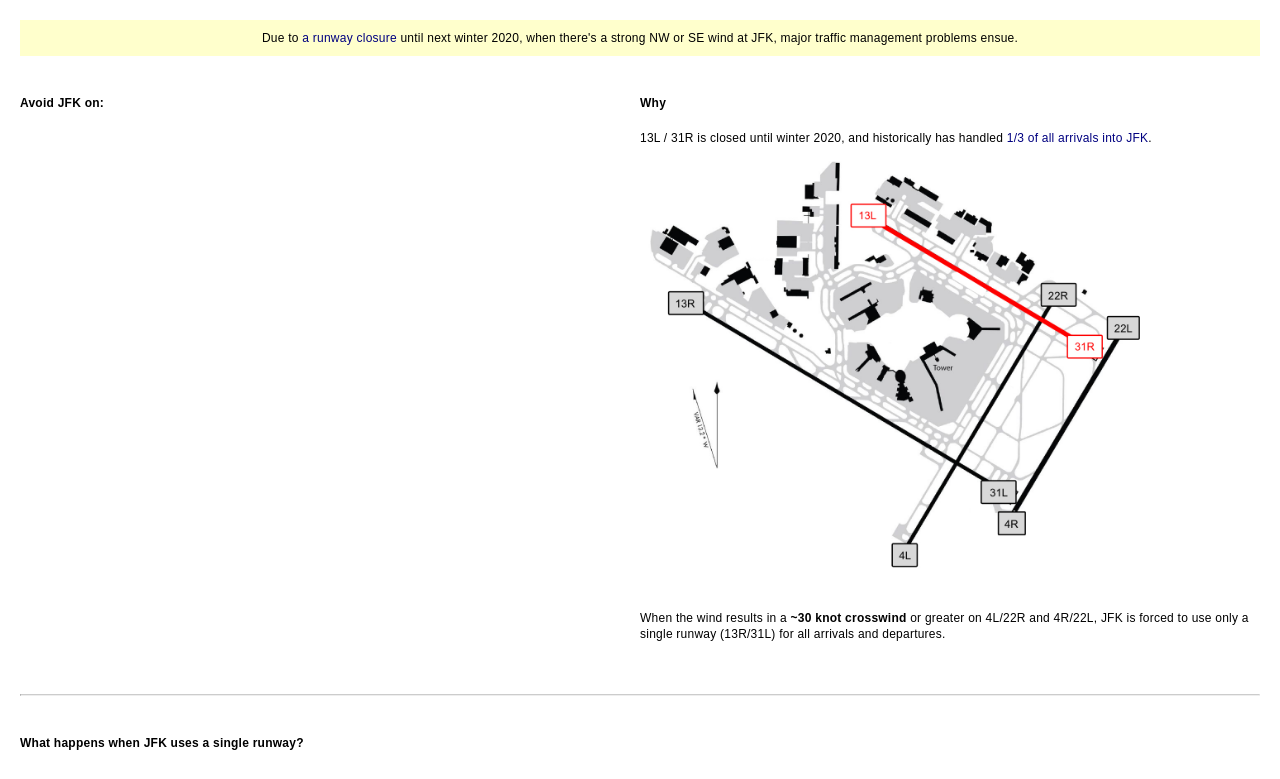
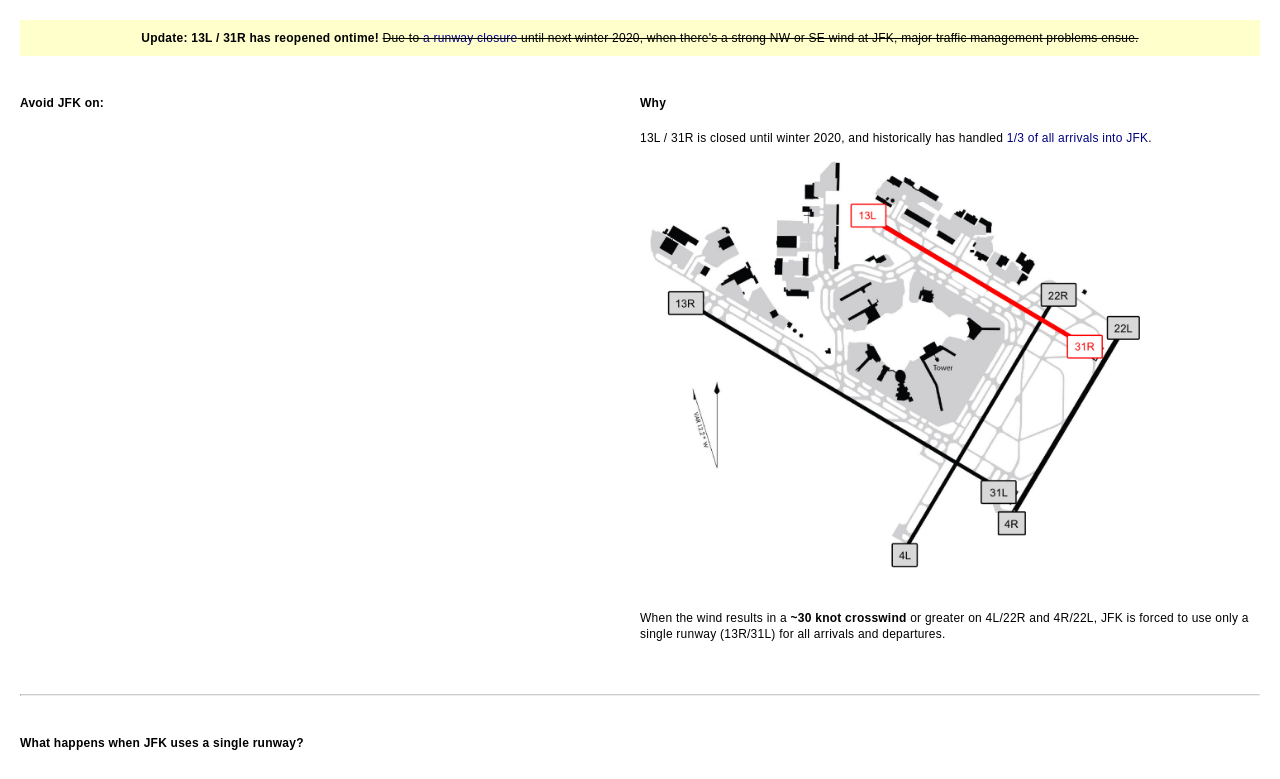
Before and after one commit to eri-b/avoidjfk, a plain HTML site: page index.html in a window 1280 px wide. Shown: the top 779 px of the page. Drawn offline with nearby package versions, Linux system fonts and the light colour scheme.

Commit message:
runway reopened

```diff
--- a/index.html
+++ b/index.html
@@ -87,7 +87,7 @@
 
 <div class="main">
 
-<p id="top">Due to <a href="https://www.panynj.gov/press-room/press-item.cfm?headLine_id=3100" target="_blank">a runway closure</a> until next winter 2020, when there's a strong NW or SE wind at JFK, major traffic management problems ensue.</p>
+<p id="top"><strong>Update: 13L / 31R has reopened ontime!</strong> <span style="text-decoration: line-through">Due to <a href="https://www.panynj.gov/press-room/press-item.cfm?headLine_id=3100" target="_blank">a runway closure</a> until next winter 2020, when there's a strong NW or SE wind at JFK, major traffic management problems ensue.</span></p>
 
 <div class="grid">
 <section>
```
Also changed, not shown: 1 other file.
